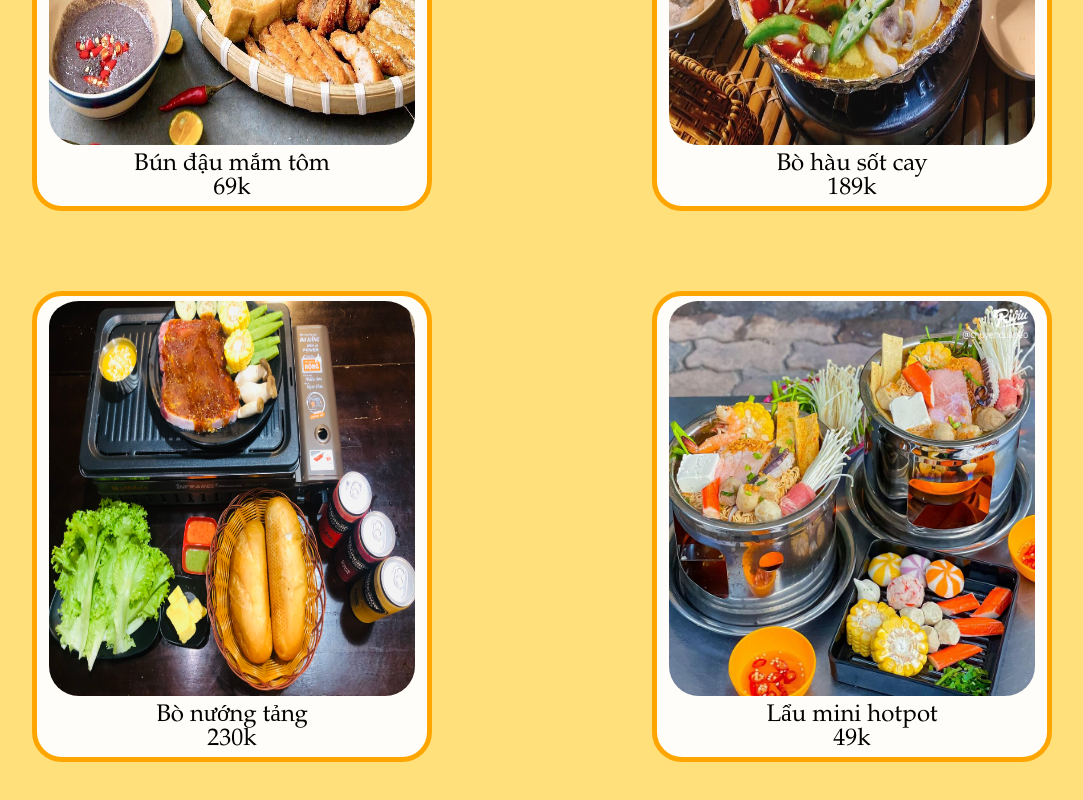
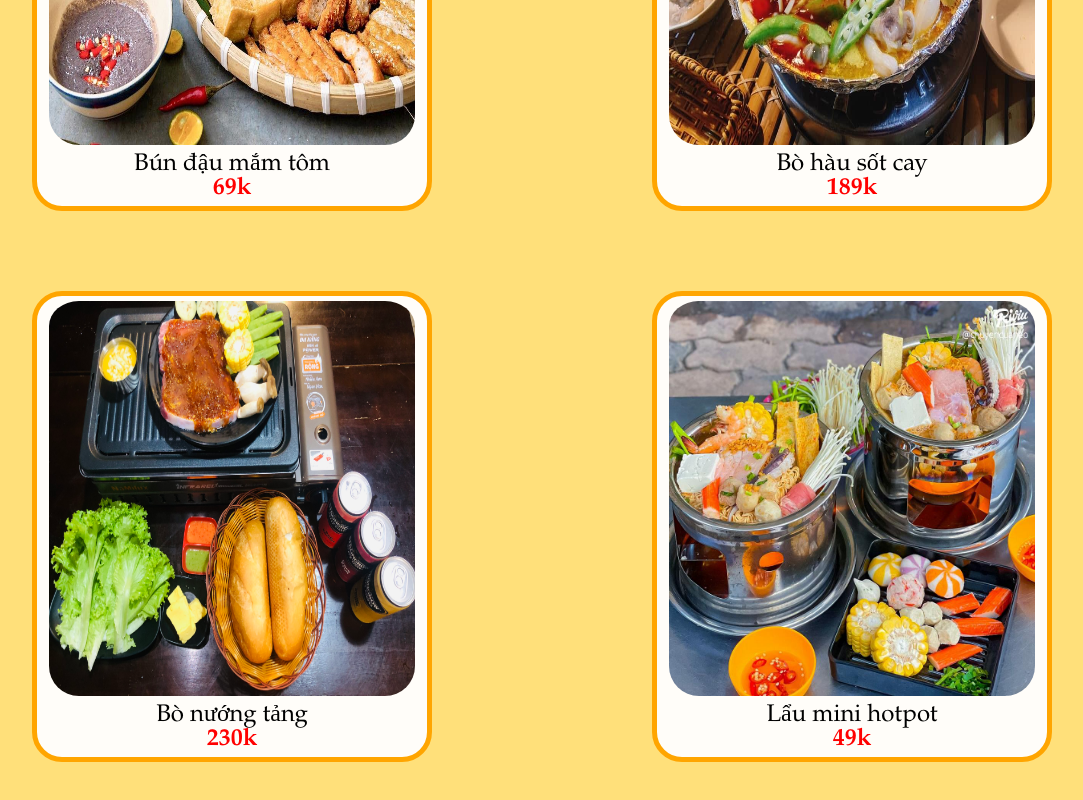
Before and after one commit to QuangLink/QLFood, a plain HTML site: page menumon.html in a window 1280 px wide. Shown: the part 400-1200 px from the top of the page, without its empty margins (156-1239 px from the left). Drawn offline with nearby package versions, Linux system fonts and the light colour scheme.

Commit message:
Update menumon.html

```diff
--- a/menumon.html
+++ b/menumon.html
@@ -56,7 +56,7 @@
 
         <img src="./assets/images/Bundau.png" alt="">
         <div>
-          <h3>Bún đậu mắm tôm <br> 69k</h3>
+          <h3>Bún đậu mắm tôm<br><strong style="color:red;font-weight:bold">69k</strong></h3>
         </div>
 
 
@@ -64,22 +64,21 @@
       <div id="bundau" class="col-md-auto" >
           <img src="./assets/images/Bohau.png" alt="">
           <div>
-            <h3>Bò hàu sốt cay <br>189k</h3>
+            <h3>Bò hàu sốt cay<br><strong style="color:red;font-weight:bold">189k</strong></h3>
           </div>
       </div>
       <div id="bundau" class="col-md-auto">
         <img src="./assets/images/Botang.png" alt="">
         <div>
-          <h3>Bò nướng tảng <br>230k</h3>
+          <h3>Bò nướng tảng<br><strong style="color:red;font-weight:bold">230k</strong></h3>
         </div>
       </div>
       <div id="bundau" class="col-md-auto">
         <img src="./assets/images/Lẩumini.jpeg" alt="">
         <div>
-          <h3>Lẩu mini hotpot <br>49k</h3>
+          <h3>Lẩu mini hotpot<br><strong style="color:red;font-weight:bold">49k</strong></h3>
         </div>
       </div>
-
 
     </section>
     <script src="https://cdn.jsdelivr.net/npm/bootstrap@5.2.0-beta1/dist/js/bootstrap.bundle.min.js"></script>
```
